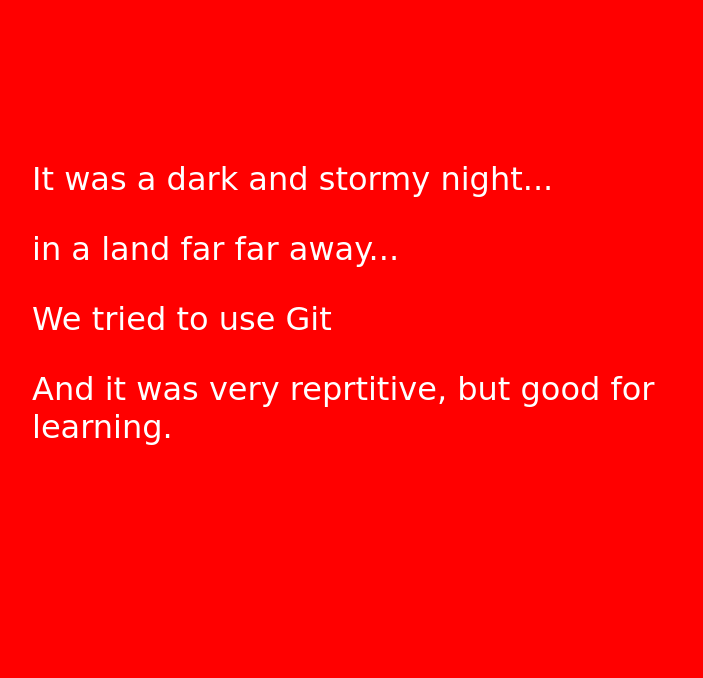
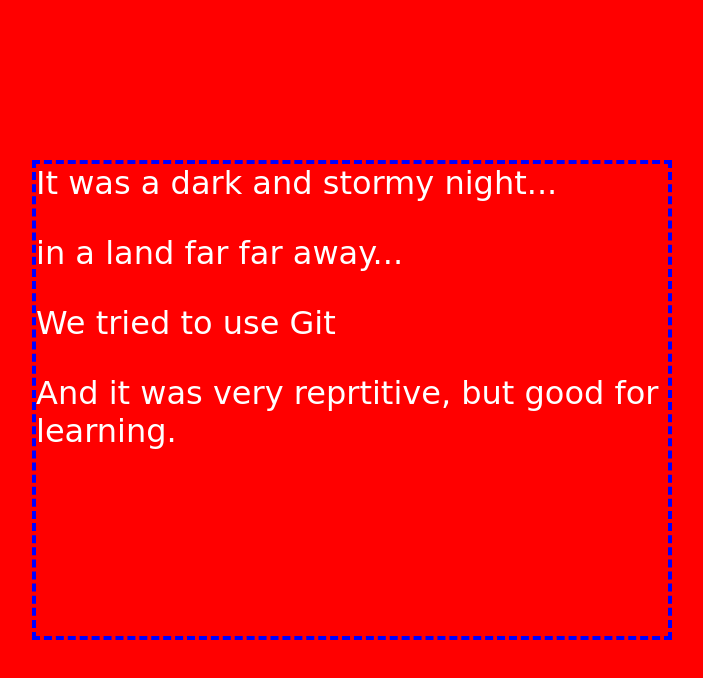
Before and after one commit to ElvisMah/fireside-story, a plain HTML site: page index.html in a window 1280 px wide. Shown: the whole page, without its empty margins (288-991 px from the left). Drawn offline with Linux system fonts and the light colour scheme; a web font is replaced by a local one.

Commit message:
made border 4px

```diff
--- a/styless.css
+++ b/styless.css
@@ -7,9 +7,5 @@ body {
     margin-right: 20%;
     font-family: 'Sacramento', cursive;
     margin: 5em 25%;
-<<<<<<< HEAD
-    border: 1px dashed blue
+    border: 4px dashed blue
   }
-=======
-  }
->>>>>>> 211d1a693477b366ea7144009b51d40c0eb3a9d2
```
